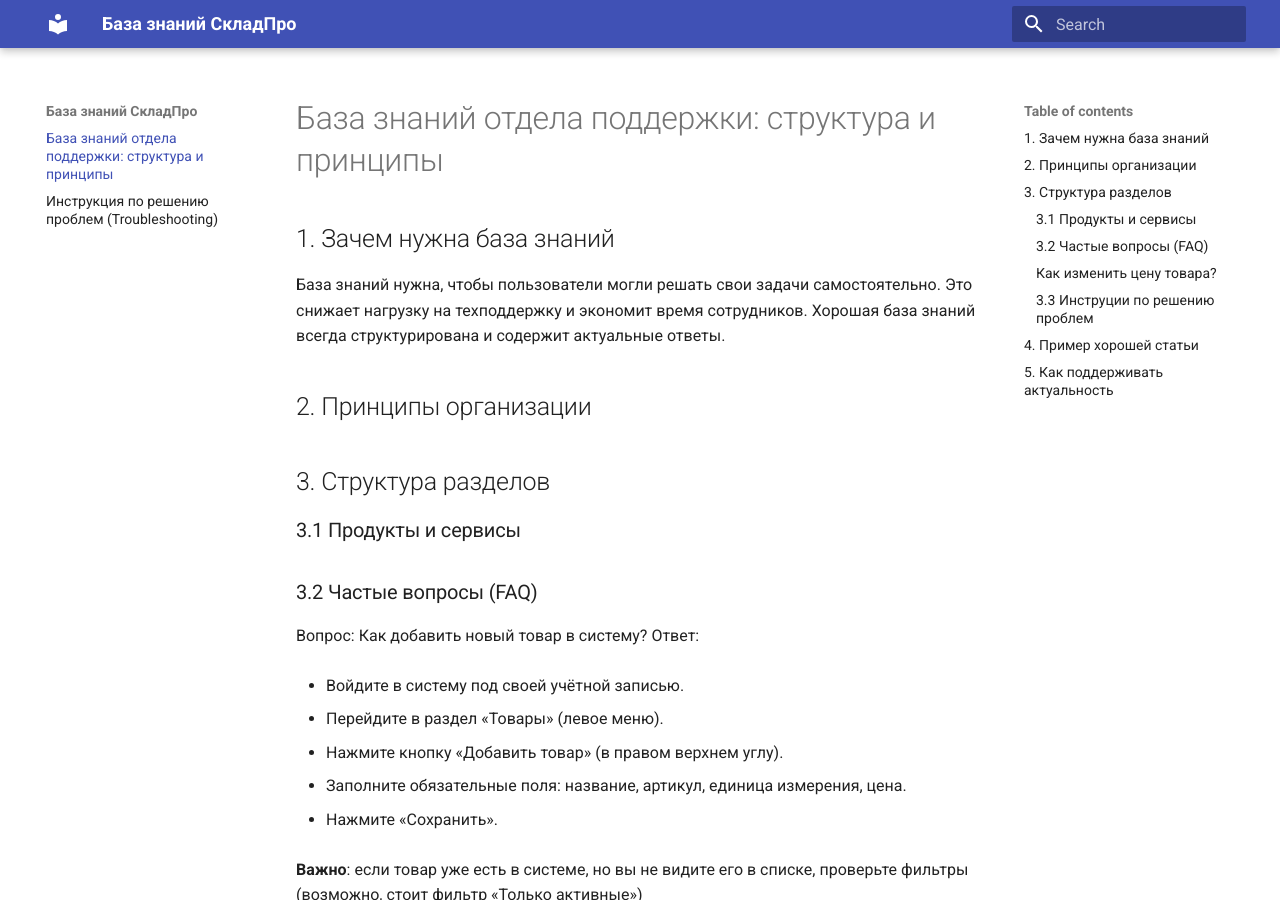
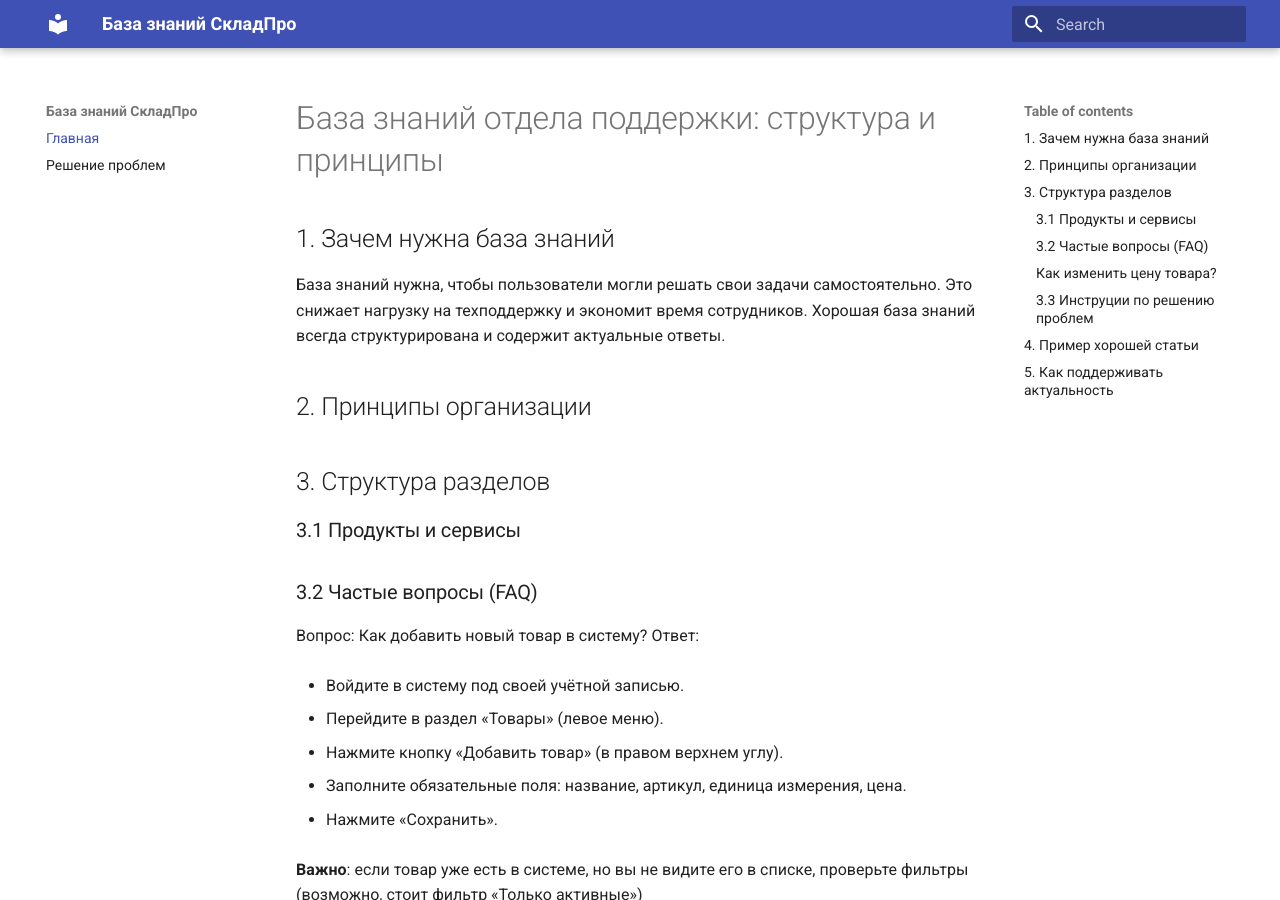
Before and after one commit to KinoraNik/knowledge-base, an MkDocs documentation site: the page built from docs/index.md, in a window 1280 px wide and 900 px high. Built offline with MkDocs 1.6.1 and Material for MkDocs 9.7.7, drawn with Linux system fonts in a browser that asks for light colours; part of the change alters nothing that is shown.

Commit message:
Update mkdocs.yml

```diff
--- a/mkdocs.yml
+++ b/mkdocs.yml
@@ -3,9 +3,6 @@ site_description: Учебный проект технической докум
 site_url: https://kinoranik.github.io/knowledge-base/
 theme:
   name: material
-  nav:
-    - Главная: index.md
-    - Решение проблем: troubleshooting.md
-  features:
-    - navigation.indexes
-use_directory_urls: true
+nav:
+  - Главная: index.md
+  - Решение проблем: troubleshooting.md
```
